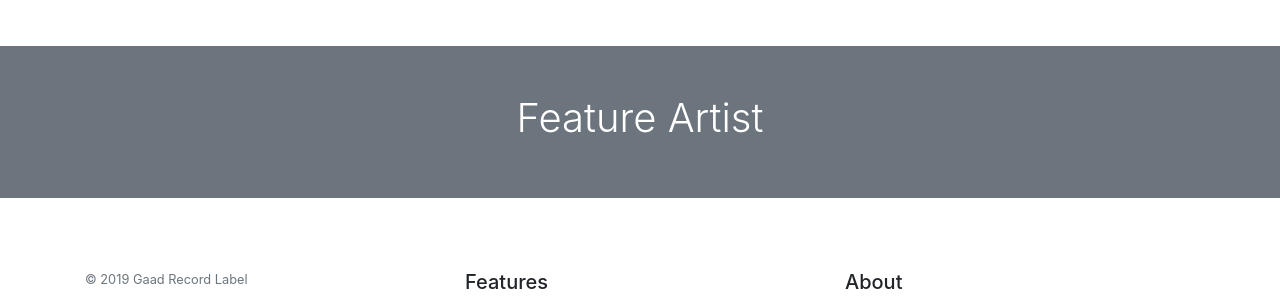
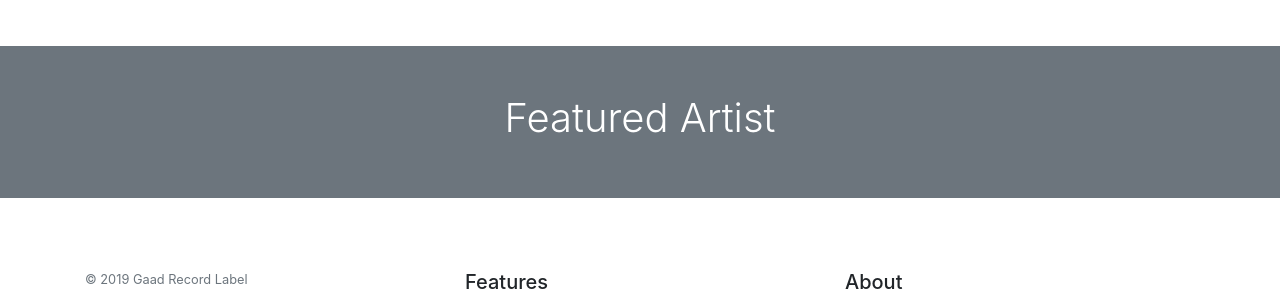
Before and after one commit to asheshbyanju/gaad_record_label, a Django app: page / in a window 1280 px wide. Shown: the part 880-1180 px from the top of the page. Run offline with Django 3.2, Linux system fonts and the light colour scheme; data that the repository does not hold is empty; some libraries are stand-ins or nearby versions.

```diff
--- a/music_webapp/gaad_record_label/templates/index.html
+++ b/music_webapp/gaad_record_label/templates/index.html
@@ -29,7 +29,7 @@
 
 <header class="bg-secondary text-center py-5 mb-4">
   <div class="container">
-    <h1 class="font-weight-light text-white">Feature Artist</h1>
+    <h1 class="font-weight-light text-white">Featured Artist</h1>
   </div>
 </header>
     <div class="container">
```
Also changed, not shown: requirements.txt (+18 -3 lines).
